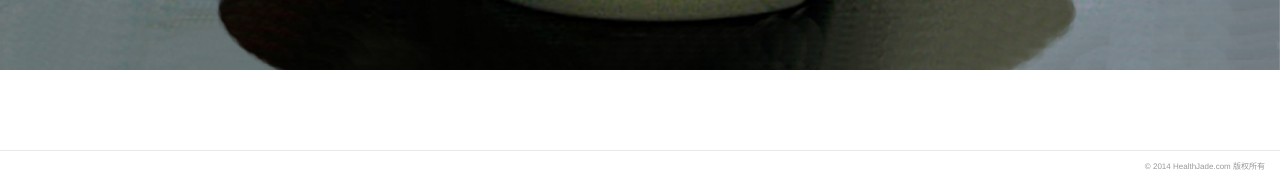
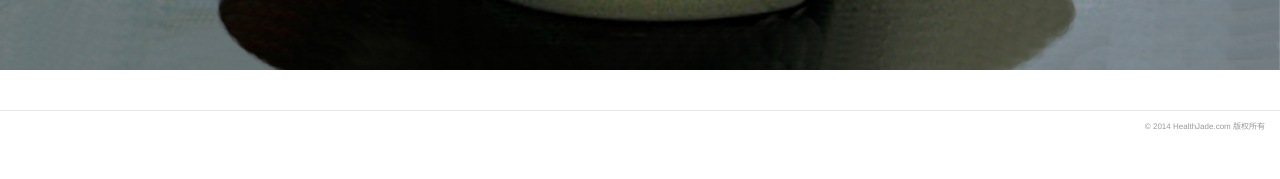
Before and after one commit to healthjade/healthjade.github.io, a Jekyll site: the page built from index.html, in a window 1280 px wide. Shown: the part 778-957 px from the top of the page. Built offline with Jekyll 4.4.1, drawn with Linux system fonts in a browser that asks for light colours; after the commit the page ends 920 px from its top, so only the background shows below that.

Commit message:
Fix footer.

```diff
--- a/public/css/main.css
+++ b/public/css/main.css
@@ -55,7 +55,7 @@ body > .container {
 }
 .footer {
 	border-top: 1px solid #e8e8e8;
-	margin-top: 80px;
+	margin-top: 40px;
 	padding-top: 10px;
 }
 .footer .copyright {
@@ -94,6 +94,9 @@ body > .container {
 		padding-left: 4px;
 		padding-right: 4px;
 	}
+	.footer {
+		margin-top: 100px;
+	}
 	.footer,
 	.navbar-default .container-fluid {
 		padding-left: 5px;
```
